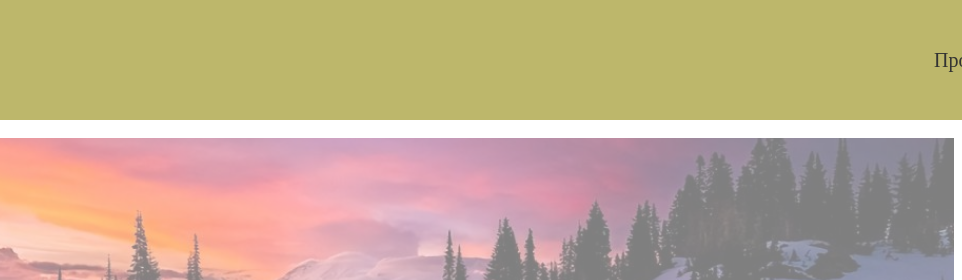
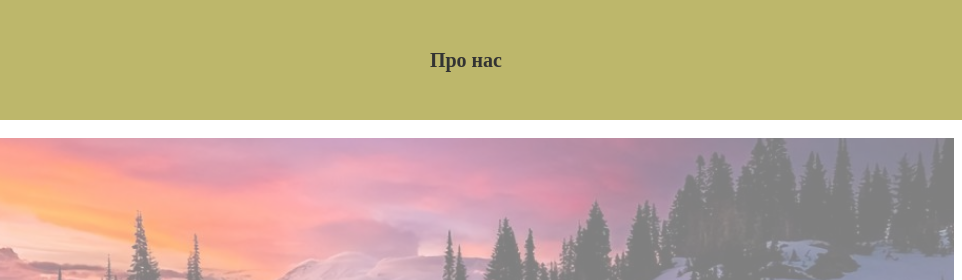
Before and after one commit to Chkunix/print-practice7-, a plain HTML site: page index.html in a window 1280 px wide. Shown: the top 280 px of the page, 318-1280 px from the left. Drawn offline with Linux system fonts and the light colour scheme.

Commit message:
Update style.css

```diff
--- a/CSS/style.css
+++ b/CSS/style.css
@@ -19,7 +19,9 @@ header {
 .main-nav li {
     list-style: none;
     display: inline-block;
-    margin-left: 20px;
+    margin-right: 500px;
+color: cornflowerblue
+;font-weight : bold;
 }
 
 .main-nav a {
```
